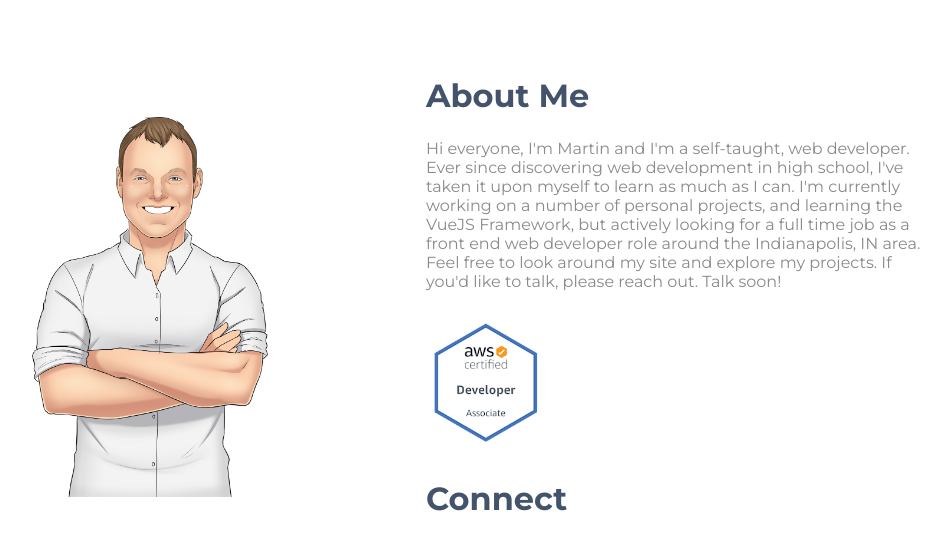
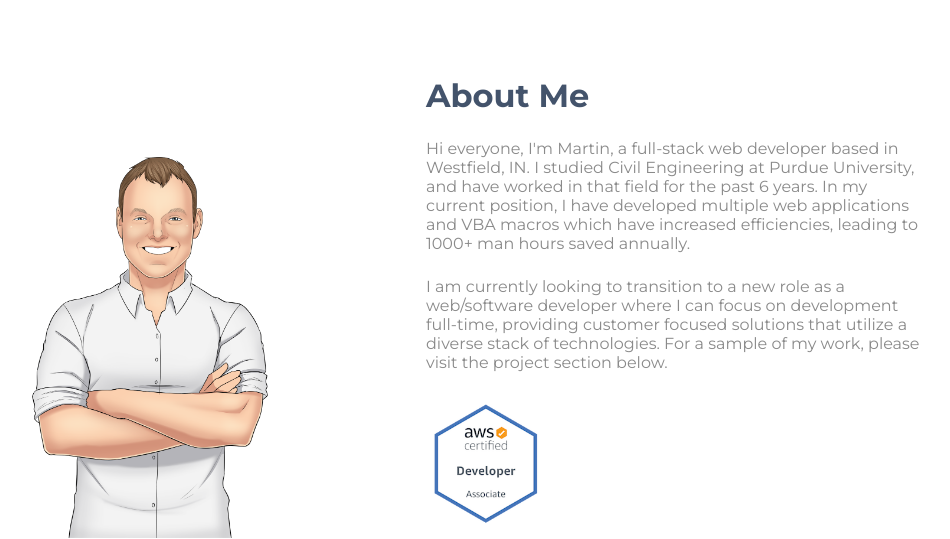
Before and after one commit to martinkt14/2019-Website-Redesign, a website with bundled scripts: page src/index.html in a window 1280 px wide. Shown: the part 820-1359 px from the top of the page, without its empty margins (160-1110 px from the left). Built offline with nearby package versions, Linux system fonts and the light colour scheme.

Commit message:
Added React to skills. Rewrite of about me.

```diff
--- a/src/index.html
+++ b/src/index.html
@@ -124,14 +124,15 @@
         <div id="about-me-text">
           <h5>About Me</h5>
           <p>
-            Hi everyone, I'm Martin and I'm a self-taught, web developer. Ever
-            since discovering web development in high school, I've taken it upon
-            myself to learn as much as I can. I'm currently working on a number
-            of personal projects, and learning the VueJS Framework, but actively
-            looking for a full time job as a front end web developer role around
-            the Indianapolis, IN area. Feel free to look around my site and
-            explore my projects. If you'd like to talk, please reach out. Talk
-            soon!
+            Hi everyone, I'm Martin, a full-stack web developer based in Westfield, IN.
+            I studied Civil Engineering at Purdue University, and have worked in that field
+            for the past 6 years. In my current position, I have developed multiple web applications
+            and VBA macros which have increased efficiencies, leading to 1000+ man hours saved annually.
+          </p>
+          <p>
+            I am currently looking to transition to a new role as a web/software developer where I can
+            focus on development full-time, providing customer focused solutions that utilize a diverse stack of
+            technologies. For a sample of my work, please visit the project section below.
           </p>
           <!-- <h5>Certifications</h5> -->
           <div id="cert-badges">
@@ -312,6 +313,9 @@
             <div class="skill">
               <i class="fab fa-vuejs"></i>
             </div>
+            <div class="skill">
+              <i class="fab fa-react"></i>
+            </div>
           </div>
           <div id="backend-skills" class="skillset inactive">
             <div class="skill"><i class="fab fa-node-js"></i></div>
--- a/src/styles/styles.scss
+++ b/src/styles/styles.scss
@@ -329,6 +329,7 @@ body {
         @include mont-regular;
         color: $mid-gray;
         font-size: 1rem;
+        margin-bottom: 1.5rem;
       }
       h5 {
         @include mont-bold;
```
Also changed, not shown: dist/index.html, dist/index.js, 5 other files.
